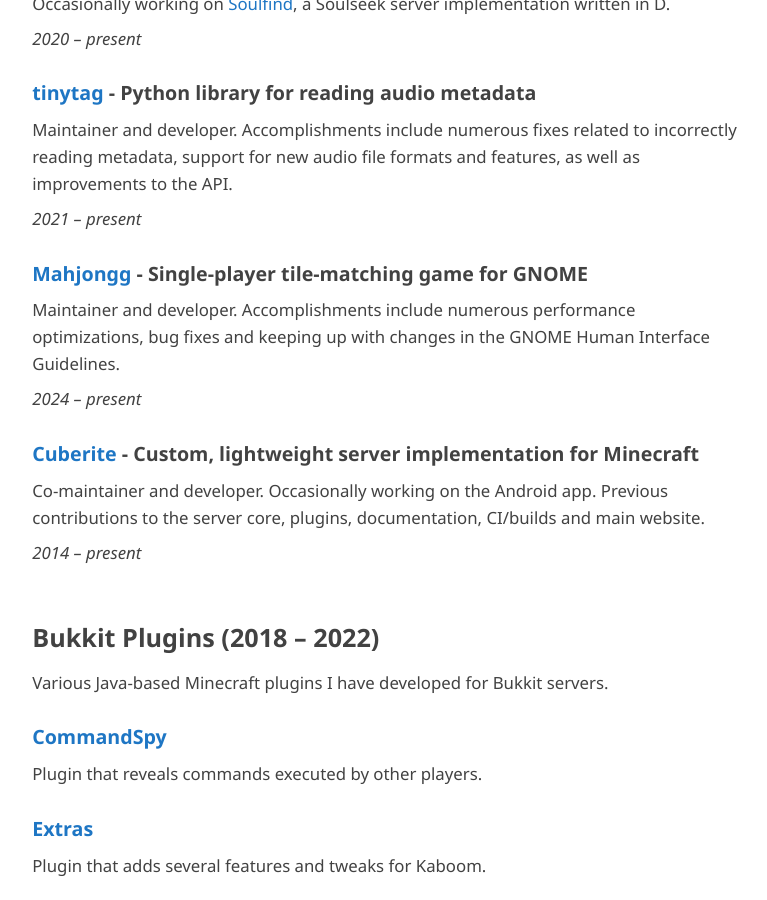
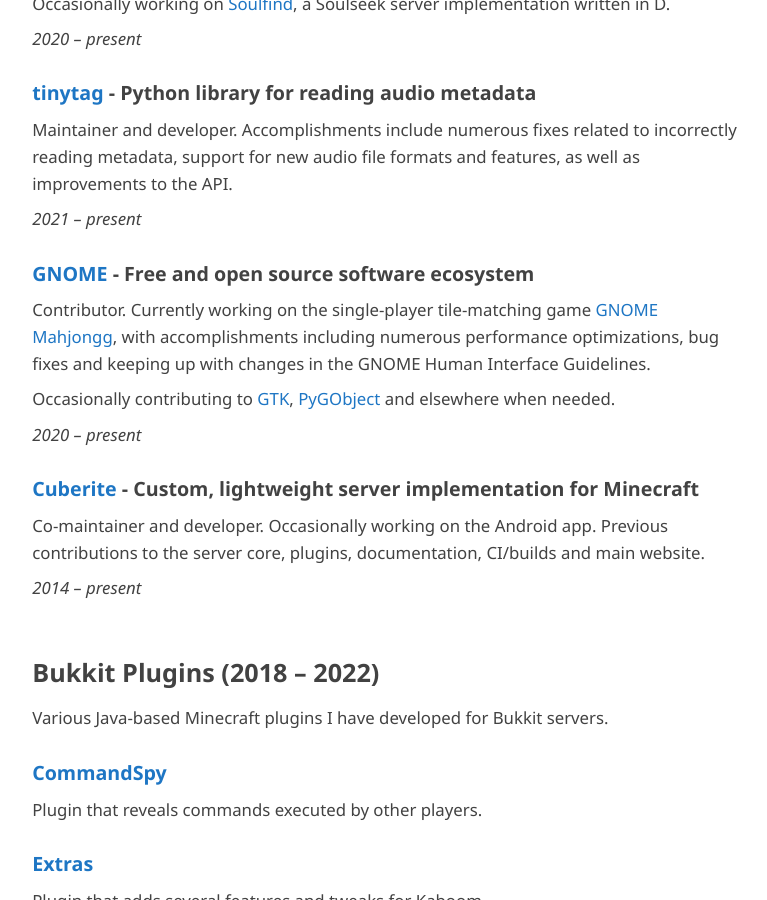
Before and after one commit to mathiascode/projects, a Jekyll site: the page built from index.md, in a window 1280 px wide and 900 px high, scrolled down 424 px. Shown: the whole window, without its empty margins (255-1022 px from the left). Built offline with Jekyll 4.4.1, drawn with Linux system fonts in a browser that asks for light colours; our own code applies the rules of GitHub Pages for plain Markdown files.

Commit message:
index.md: include general GNOME contributions

```diff
--- a/index.md
+++ b/index.md
@@ -25,11 +25,13 @@
 
 *2021 – present*
 
-### [Mahjongg](https://gitlab.gnome.org/GNOME/gnome-mahjongg) - Single-player tile-matching game for GNOME
+### [GNOME](https://www.gnome.org/) - Free and open source software ecosystem
 
-Maintainer and developer. Accomplishments include numerous performance optimizations, bug fixes and keeping up with changes in the GNOME Human Interface Guidelines.
+Contributor. Currently working on the single-player tile-matching game [GNOME Mahjongg](https://gitlab.gnome.org/GNOME/gnome-mahjongg), with accomplishments including numerous performance optimizations, bug fixes and keeping up with changes in the GNOME Human Interface Guidelines.
 
-*2024 – present*
+Occasionally contributing to [GTK](https://gtk.org/), [PyGObject](https://pygobject.gnome.org/) and elsewhere when needed.
+
+*2020 – present*
 
 ### [Cuberite](https://github.com/cuberite) - Custom, lightweight server implementation for Minecraft
 
```
